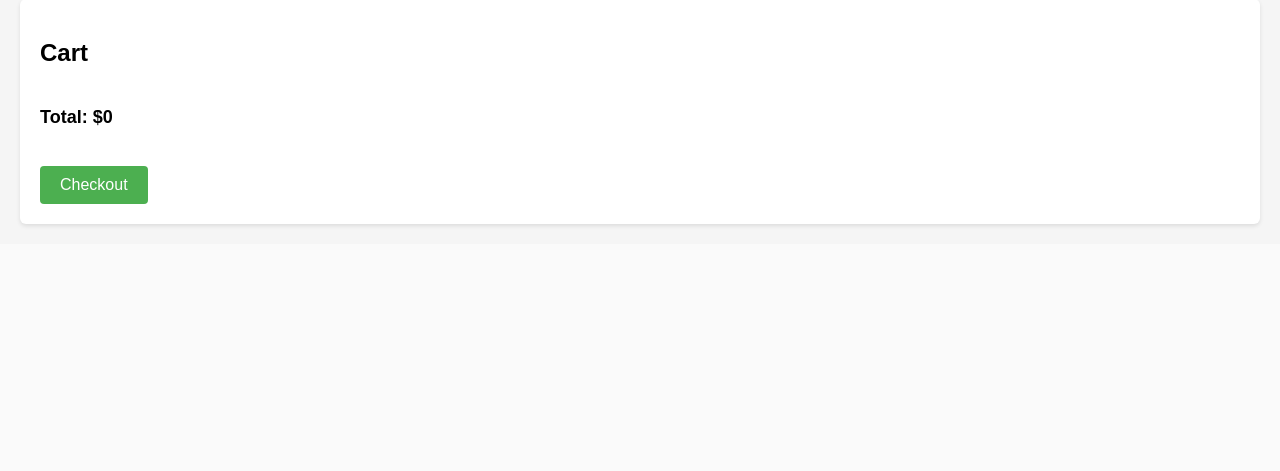
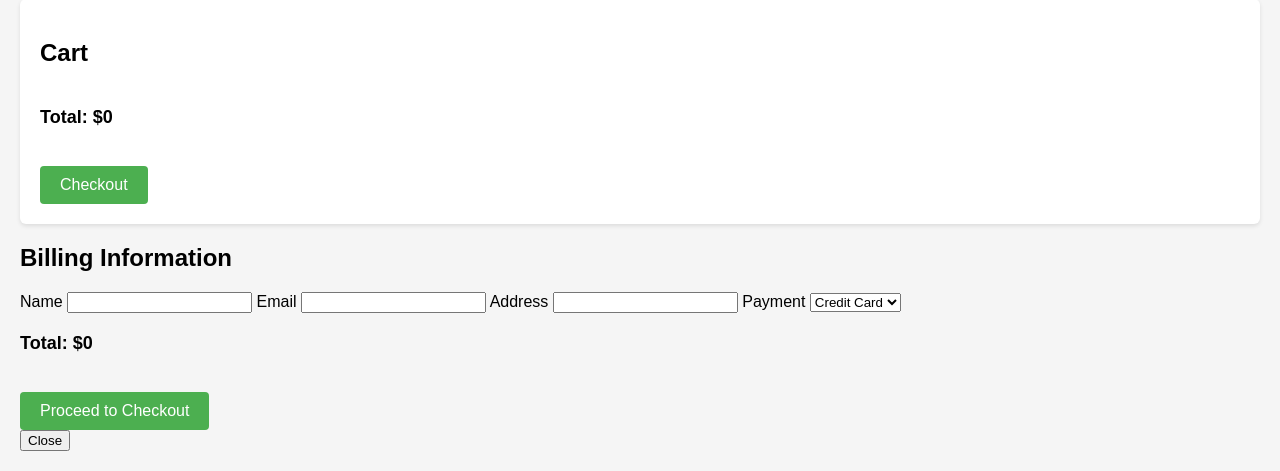
Before and after one commit to SymonOtieno/Carsale, a Django app: page /catalog/ in a window 1280 px wide. Shown: the part 1336-1807 px from the top of the page. Before the commit the page ends 1563 px from the top, so only its background shows below. Run offline with Django 4.2, Linux system fonts and the light colour scheme; a user stored in the database is signed in; data comes from the database, SQL or seed files in the repository.

Commit message:
Updated Cart

```diff
--- a/app/carsale_app/templates/catalog.html
+++ b/app/carsale_app/templates/catalog.html
@@ -148,7 +148,37 @@
             <!-- Cart items will be dynamically added here using JavaScript -->
         </ul>
         <p class="cart-total">Total: $<span id="cart-total">0</span></p>
-        <a href="#" class="checkout-btn">Checkout</a>
+        <button class="checkout-btn" onclick="showPopup()">Checkout</button>
+    </div>
+
+    <!-- Billing Information Form Popup -->
+    <div id="billing-form-popup" class="popup">
+        <div class="popup-inner">
+            <h2>Billing Information</h2>
+            <form action="/checkout" method="POST">
+                {% csrf_token %}
+                <label for="name">Name</label>
+                <input type="text" id="name" name="name" required>
+
+                <label for="email">Email</label>
+                <input type="email" id="email" name="email" required>
+
+                <label for="address">Address</label>
+                <input type="text" id="address" name="address" required>
+
+                <label for="payment">Payment</label>
+                <select id="payment" name="payment" required>
+                    <option value="credit">Credit Card</option>
+                    <option value="debit">Debit Card</option>
+                    <option value="paypal">PayPal</option>
+                </select>
+
+                <p class="cart-total">Total: $<span id="cart-total-popup">0</span></p>
+
+                <button type="submit" class="checkout-btn">Proceed to Checkout</button>
+            </form>
+            <button onclick="hidePopup()">Close</button>
+        </div>
     </div>
 
     <!-- JavaScript for adding items to cart -->
@@ -181,6 +211,18 @@
                 cartTotal.textContent = total.toFixed(2);
             }
         });
+        function showPopup() {
+            const popup = document.getElementById('billing-form-popup');
+            const cartTotal = document.getElementById('cart-total').textContent;
+            const cartTotalPopup = document.getElementById('cart-total-popup');
+            cartTotalPopup.textContent = cartTotal;
+            popup.style.display = 'block';
+        }
+
+        function hidePopup() {
+            const popup = document.getElementById('billing-form-popup');
+            popup.style.display = 'none';
+        }
     </script>
 </body>
 </html>
```
